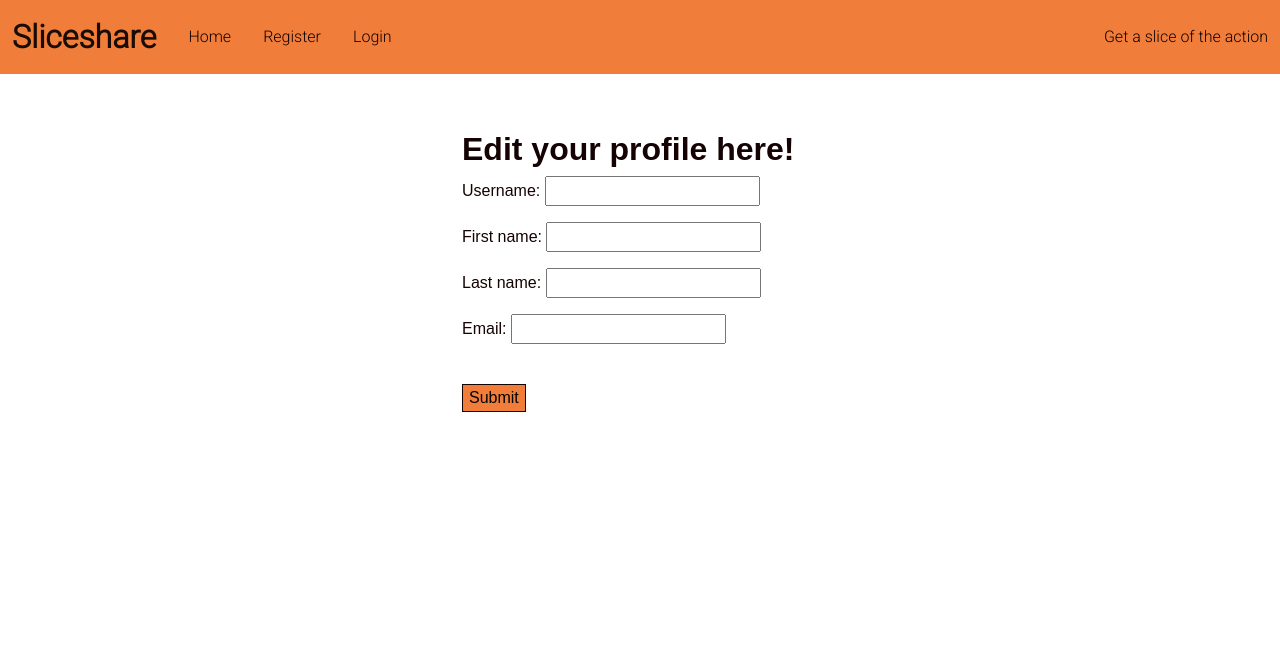
After one commit to HarryRHayden/CI-PP4, a Django app: template templates/edit_user.html in a window 1280 px wide. The commit adds this page. Shown: the top 652 px of the page. Run offline with Django 3.2, Linux system fonts and the light colour scheme; the template is opened without the code that fills it: values that come from a table or form of the project are taken from there, others are empty; some libraries are stand-ins or nearby versions.

Commit message:
allow user to change their user information and email

```diff
--- a/blog/forms.py
+++ b/blog/forms.py
@@ -1,11 +1,33 @@
 from django import forms
-from .models import Comment
-from django.contrib.auth.forms import UserChangeForm
+from .models import Comment, Personal
 from django.conf import settings
 from django.contrib.auth.models import User
+from cloudinary.models import CloudinaryField
+from django.forms import ModelForm
+from django.contrib.auth.forms import UserChangeForm
 
 
+# Comment form
 class CommentForm(forms.ModelForm):
     class Meta:
         model = Comment
         fields = ('body',)
+
+
+# Form for user to input first and last name details
+class EditUser(UserChangeForm):
+    password = None
+    username = forms.CharField(max_length=100)
+    email = forms.EmailField()
+    first_name = forms.CharField(max_length=100)
+    last_name = forms.CharField(max_length=100)
+
+    class Meta:
+        model = User
+        fields = ["username", "first_name", "last_name"]
+        widgets = {
+            "username": forms.TextInput(attrs={"class": "form-control"}),
+            "email": forms.EmailInput(attrs={"class": "form-control"}),
+            "first_name": forms.TextInput(attrs={"class": "form-control"}),
+            "last_name": forms.TextInput(attrs={"class": "form-control"})
+        }
--- a/blog/urls.py
+++ b/blog/urls.py
@@ -1,6 +1,7 @@
 from . import views
 from django.contrib.auth import views as auth_views
 from django.urls import path
+from .views import UserEditView
 
 
 # URL's for the page
@@ -10,4 +11,5 @@ urlpatterns = [
     path('like/<slug:slug>', views.PostLike.as_view(), name='post_like'),
     path('comment/<int:comment_id>/edit/', views.edit_comment, name='edit_comment'),  # noqa
     path('comment/<int:comment_id>/delete/', views.delete_comment, name='delete_comment'),  # noqa
+    path('edit_user', UserEditView.as_view(), name='edit_user'),
 ]
--- a/sliceshare/settings.py
+++ b/sliceshare/settings.py
@@ -62,6 +62,8 @@ LOGIN_REDIRECT_URL = '/'
 LOGOUT_REDIRECT_URL = '/'
 
 CRISPY_TEMPLATE_PACK = 'bootstrap4'
+
+AUTH_PROFILE_MODULE = 'sliceshare.Personal'
 
 MIDDLEWARE = [
     'django.middleware.security.SecurityMiddleware',
--- a/templates/base.html
+++ b/templates/base.html
@@ -35,10 +35,10 @@
                     </li>
                     {% if user.is_authenticated %}
                     <li class="nav-item">
-                        <a class="nav-link" href="{% url 'account_logout' %">Logout</a>
+                        <a class="nav-link" href="{% url 'account_logout' %}">Logout</a>
                     </li>
                     <li class="nav-item">
-                        <a class="nav-link" href="">Edit User</a>
+                        <a class="nav-link" href="{% url 'edit_user' %}">Edit User</a>
                     </li>
                     {% else %}
                     <li class="nav-item">
--- /dev/null
+++ b/templates/edit_user.html
@@ -0,0 +1,28 @@
+{% extends "base.html" %}
+{% load crispy_forms_tags %}
+
+{% block content %}
+
+<!-- Template for a user to edit their profile information -->
+
+<header>
+    <div class="container">
+        <div class="row">
+          <div class="col-md-8 mt-3 offset-md-2">
+                <div class="row">
+                    <div class="col-12 col-md-6 offset-md-3">
+                        <h2 class="title">Edit your profile here!</h2>
+                        <form method="post" action="{% url 'edit_user' %}">
+                            {% csrf_token %}
+                            {{ form.as_p }}
+                            <br>
+                            <button type="submit"  class="btn-signup">Submit</button>
+                        </form>
+                    </div>
+                </div>
+            </div>
+        </div>
+    </div>
+</header>
+
+{% endblock %}
```
Also changed, not shown: blog/views.py (+12 -2 lines), blog/migrations/0003_alter_personal_person.py (added).
